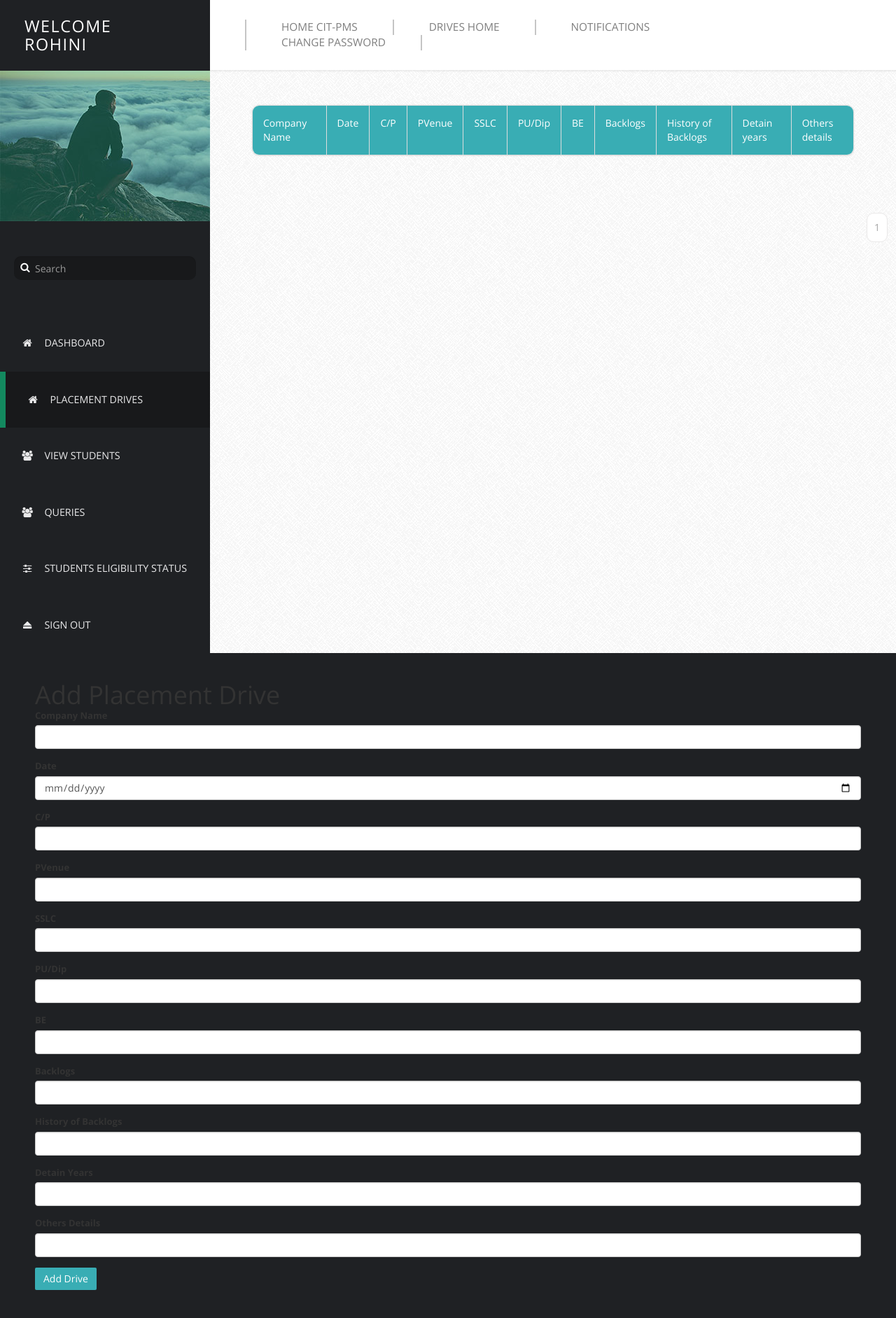
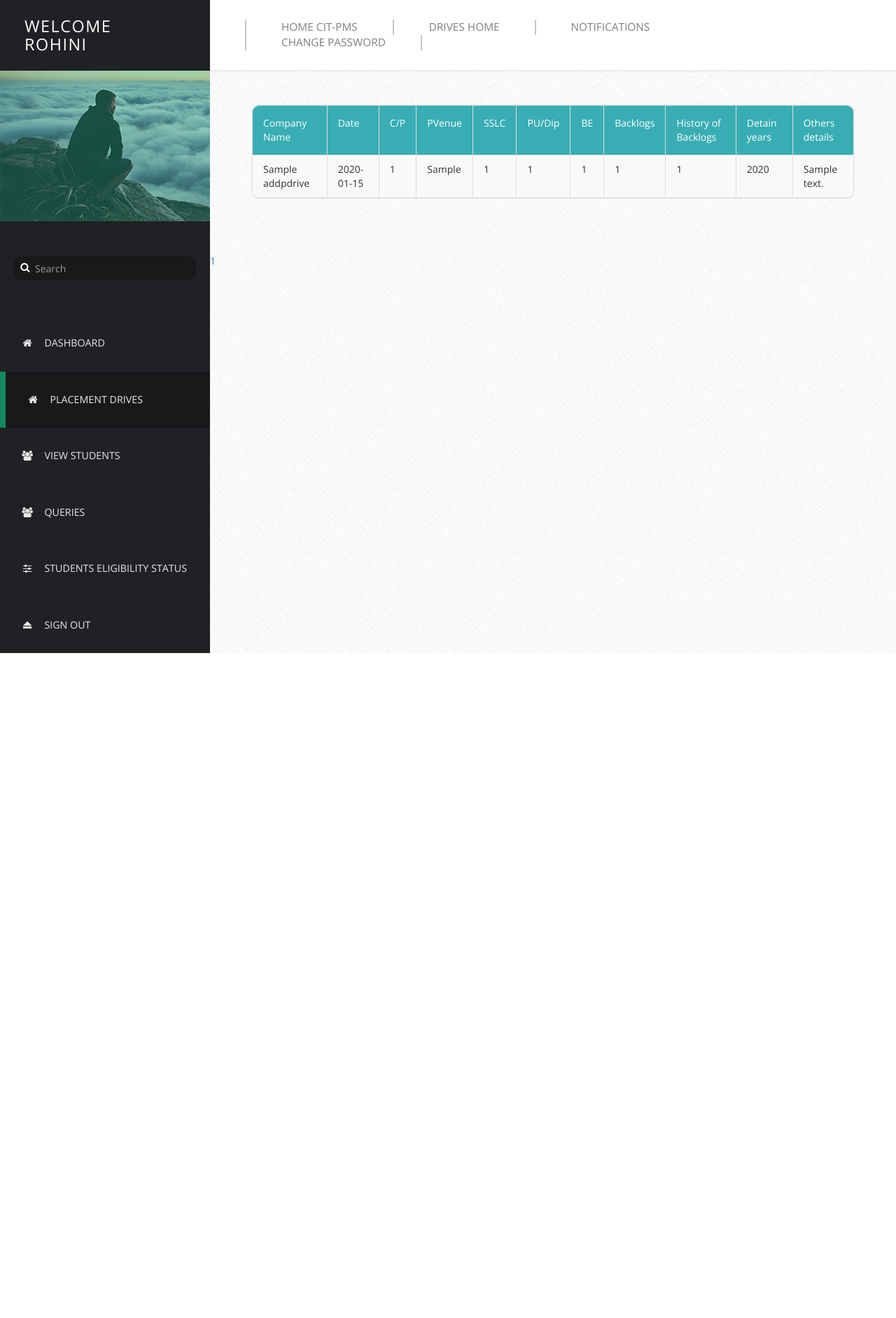
Before and after one commit to Solanki1274/Placement-Management-System, a PHP site: the page made by Profilers/PProfile/Placement Drives/CompanyDetails.php in a window 1280 px wide. Shown: the whole page at 70% size. After the commit the page ends 933 px from the top, so only its background shows below. Run offline with PHP 8.4, Linux system fonts and the light colour scheme; a user stored in the database is signed in; tables that the repository leaves empty hold one stand-in row (values such as "Sample post"); data that the repository does not hold is empty; some libraries are stand-ins or nearby versions.

Commit message:
Pc complete

```diff
--- a/Profilers/PProfile/Placement Drives/CompanyDetails.php
+++ b/Profilers/PProfile/Placement Drives/CompanyDetails.php
@@ -128,6 +128,12 @@
                             <tbody>
                                 <?php
                                 $num_rec_per_page = 15;
+
+                                // Get the current page number from the URL, default to 1
+                                $currentpage = (isset($_GET['page']) ? $_GET['page'] : 1);
+                                $start_from = ($currentpage - 1) * $num_rec_per_page; // Calculate the starting record for the LIMIT clause
+
+                                // Fetch records with pagination
                                 $sql = "SELECT * FROM addpdrive ORDER BY Date DESC LIMIT $start_from, $num_rec_per_page";
                                 $rs_result = mysqli_query($connect, $sql);
 
@@ -153,84 +159,45 @@
                 </div>
             </div>
 
-            <div class="pagination-wrap">
-                <ul class="pagination">
-                    <?php
-                    $sql = "SELECT * FROM addpdrive ORDER BY Date DESC";
-                    $rs_result = mysqli_query($connect, $sql);
-                    $total_records = mysqli_num_rows($rs_result);
-                    $totalpage = ceil($total_records / $num_rec_per_page);
+            <div class="pagination">
+                <?php
+                // Count total number of records
+                $result = mysqli_query($connect, "SELECT COUNT(*) FROM addpdrive");
+                $row = mysqli_fetch_row($result);
+                $total_records = $row[0];
 
-                    $currentpage = (isset($_GET['page']) ? $_GET['page'] : 1);
-                    if ($currentpage > 1) {
-                        echo '<li><a href="manage-drives.php?page=' . ($currentpage - 1) . '">&laquo;</a></li>';
-                    }
+                // Calculate total pages
+                $total_pages = ceil($total_records / $num_rec_per_page);
 
-                    for ($i = 1; $i <= $totalpage; $i++) {
-                        echo '<li><a href="manage-drives.php?page=' . $i . '">' . $i . '</a></li>';
-                    }
+                // Display pagination links
+                for ($i = 1; $i <= $total_pages; $i++) {
+                    echo "<a href='CompanyDetails.php?page=" . $i . "'>" . $i . "</a> ";
+                }
+                ?>
+            </div>
 
-                    if ($currentpage < $totalpage) {
-                        echo '<li><a href="manage-drives.php?page=' . ($currentpage + 1) . '">&raquo;</a></li>';
-                    }
-                    ?>
-                </ul>
-            </div>
+            <!-- <div class="templatemo-content-widget no-padding">
+                <h2>Add Placement Drive</h2>
+                <form action="" method="POST">
+                    <input type="text" name="compny" placeholder="Company Name" required>
+                    <input type="date" name="date" placeholder="Date" required>
+                    <input type="text" name="campool" placeholder="C/P" required>
+                    <input type="text" name="pcv" placeholder="PVenue" required>
+                    <input type="text" name="sslc" placeholder="SSLC" required>
+                    <input type="text" name="puagg" placeholder="PU/Dip" required>
+                    <input type="text" name="beagg" placeholder="BE" required>
+                    <input type="text" name="curback" placeholder="Backlogs" required>
+                    <input type="text" name="hob" placeholder="History of Backlogs" required>
+                    <input type="text" name="break" placeholder="Detain Years" required>
+                    <input type="text" name="odetails" placeholder="Others Details" required>
+                    <input type="submit" name="submit" value="Add Drive">
+                </form>
+            </div> -->
+
         </div>
     </div>
 
-    <div class="templatemo-content-container">
-        <h1>Add Placement Drive</h1>
-        <form action="" method="post" class="templatemo-form">
-            <div class="form-group">
-                <label for="compny">Company Name</label>
-                <input type="text" name="compny" class="form-control" required>
-            </div>
-            <div class="form-group">
-                <label for="date">Date</label>
-                <input type="date" name="date" class="form-control" required>
-            </div>
-            <div class="form-group">
-                <label for="campool">C/P</label>
-                <input type="text" name="campool" class="form-control">
-            </div>
-            <div class="form-group">
-                <label for="pcv">PVenue</label>
-                <input type="text" name="pcv" class="form-control">
-            </div>
-            <div class="form-group">
-                <label for="sslc">SSLC</label>
-                <input type="text" name="sslc" class="form-control">
-            </div>
-            <div class="form-group">
-                <label for="puagg">PU/Dip</label>
-                <input type="text" name="puagg" class="form-control">
-            </div>
-            <div class="form-group">
-                <label for="beagg">BE</label>
-                <input type="text" name="beagg" class="form-control">
-            </div>
-            <div class="form-group">
-                <label for="curback">Backlogs</label>
-                <input type="text" name="curback" class="form-control">
-            </div>
-            <div class="form-group">
-                <label for="hob">History of Backlogs</label>
-                <input type="text" name="hob" class="form-control">
-            </div>
-            <div class="form-group">
-                <label for="break">Detain Years</label>
-                <input type="text" name="break" class="form-control">
-            </div>
-            <div class="form-group">
-                <label for="odetails">Others Details</label>
-                <input type="text" name="odetails" class="form-control">
-            </div>
-            <input type="submit" name="submit" class="btn btn-primary" value="Add Drive">
-        </form>
-    </div>
-
-    <script src="../js/jquery-1.11.3.min.js"></script>
+    <script src="../js/jquery.min.js"></script>
     <script src="../js/bootstrap.min.js"></script>
     <script src="../js/templatemo-script.js"></script>
 </body>
```
Also changed, not shown: Profilers/PProfile/Placement Drives/updatedrive1.php (+13 -3 lines).
